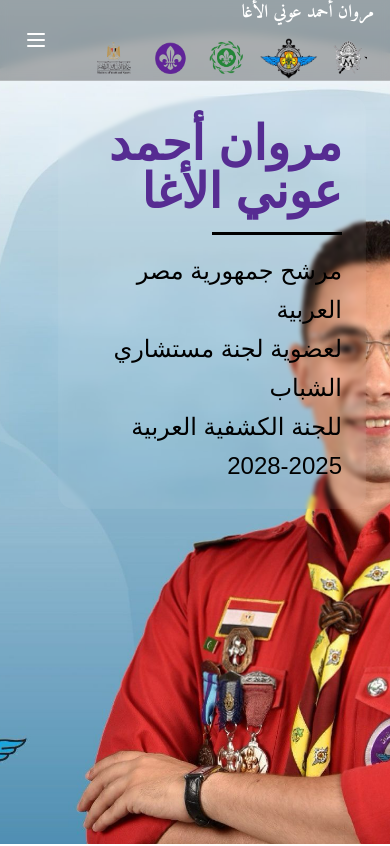
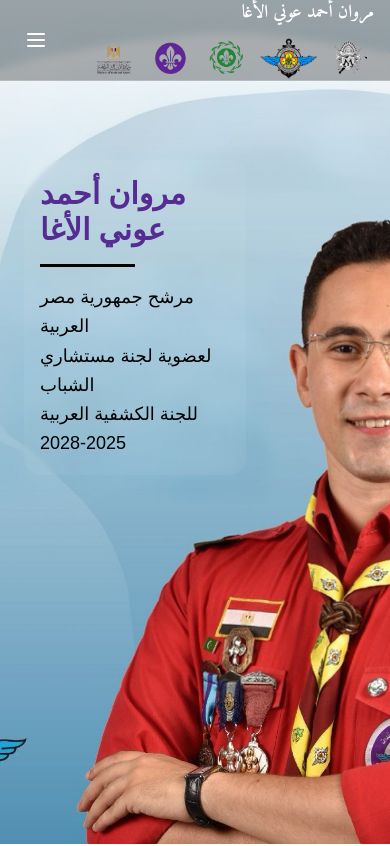
Before and after one commit to YazanFAlagan/marwan-, a Next.js app: page / in a window 390 px wide. Shown: the top 846 px of the page. Built offline with nearby package versions, Linux system fonts and the light colour scheme; a web font is replaced by a local one.

Commit message:
Update Hero section with left alignment and responsive design

```diff
--- a/package.json
+++ b/package.json
@@ -10,6 +10,7 @@
   },
   "dependencies": {
     "@formspree/react": "^3.0.0",
+    "@next/swc-win32-x64-msvc": "^16.0.1",
     "i18next": "^23.11.0",
     "lucide-react": "^0.378.0",
     "next": "^14.2.0",
--- a/src/components/Hero.tsx
+++ b/src/components/Hero.tsx
@@ -18,25 +18,26 @@
       />
 
       {/* Text Overlay on the left */}
-      <div className="relative h-full flex items-start pt-16 sm:pt-0 sm:items-center">
+      <div className="relative h-full flex items-start pt-32 sm:pt-0 sm:items-center">
         <div className="w-full px-6 sm:px-8 lg:px-12" style={{ marginLeft: 0, marginRight: 'auto' }}>
           <div
-            className="max-w-2xl p-6 sm:p-8 lg:p-10"
-            dir={isArabic ? 'rtl' : 'ltr'}
+            className="max-w-lg p-4 sm:p-6 lg:p-8"
             style={{
               backgroundColor: 'rgba(255, 255, 255, 0.05)',
               backdropFilter: 'blur(2px)',
               borderRadius: '16px',
-              textAlign: isArabic ? 'right' : 'left',
+              textAlign: 'left',
+              direction: 'ltr',
               marginTop: '2rem',
-              marginLeft: isArabic ? 'auto' : '0',
-              marginRight: isArabic ? '0' : 'auto',
-              maxWidth: '90%'
+              marginLeft: '0',
+              marginRight: 'auto',
+              maxWidth: '65%',
+              width: 'fit-content'
             }}
           >
             {/* Name with purple color */}
             <h1
-              className="text-5xl md:text-6xl lg:text-7xl font-bold mb-4"
+              className="text-3xl sm:text-4xl md:text-5xl lg:text-6xl font-bold mb-4"
               style={{ color: '#562c92' }}
             >
               {isArabic ? 'مروان أحمد عوني الأغا' : 'Marwan Ahmed Awny Elagha'}
@@ -48,12 +49,14 @@
               style={{
                 width: '50%',
                 height: '3px',
-                backgroundColor: 'black'
+                backgroundColor: 'black',
+                marginLeft: '0',
+                marginRight: 'auto'
               }}
             />
 
             {/* Description text in black - not bold */}
-            <p className="text-2xl md:text-3xl lg:text-4xl text-black leading-relaxed">
+            <p className="text-lg sm:text-xl md:text-2xl lg:text-3xl text-black leading-relaxed">
               {isArabic ? (
                 <>
                   مرشح جمهورية مصر العربية<br />
```
Also changed, not shown: 1 other file (tests, documents, lock files or other folders).
